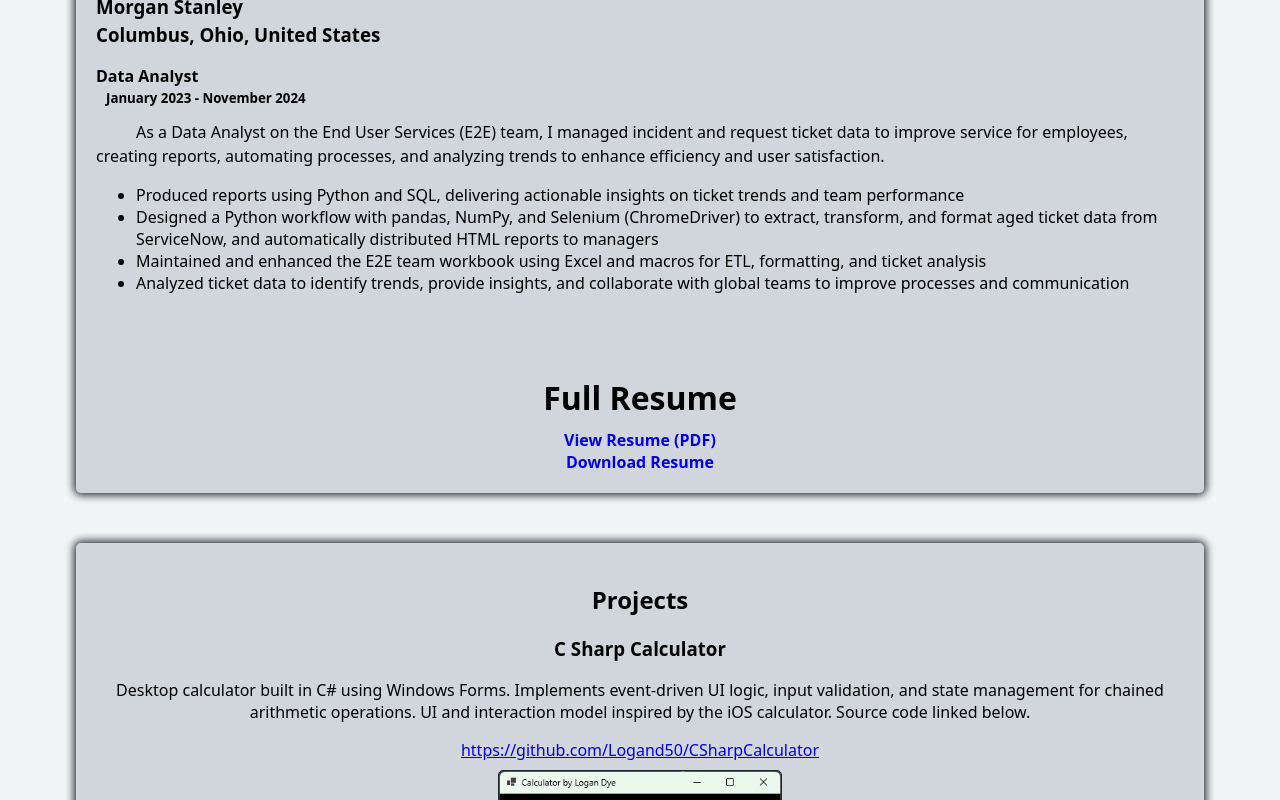
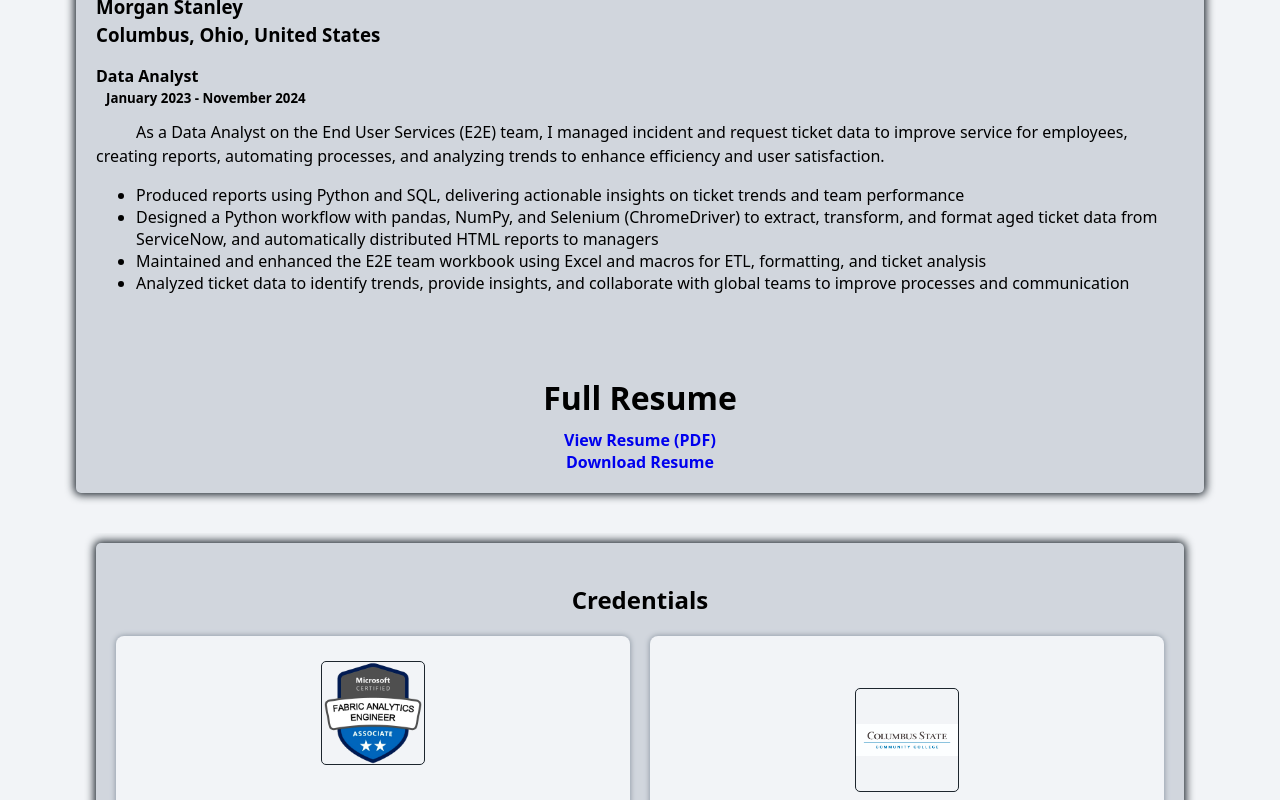
Before and after one commit to Logand50/Portfolio, a React (Create React App) app in the folder my-portfolio/: page / in a window 1280 px wide. Shown: the part 2000-2800 px from the top of the page. Built offline with nearby package versions, Linux system fonts and the light colour scheme.

Commit message:
feat: add credentials and featured work sections with styling updates

```diff
--- a/my-portfolio/src/App.css
+++ b/my-portfolio/src/App.css
@@ -401,6 +401,116 @@ footer span {
 .navbar-nav .nav-link:hover {
   color: #4688D2;
 }
+.credentials-card {
+  height: auto;
+  min-height: 600px;
+  box-sizing: border-box;
+}
+
+.credentials-card .project-content {
+  height: 100%;
+  display: flex;
+  flex-direction: column;
+}
+
+.credentials-grid {
+  display: grid;
+  grid-template-columns: repeat(auto-fit, minmax(220px, 1fr));
+  grid-auto-rows: 1fr;
+  gap: 20px;
+  width: 100%;
+  flex: 1;
+  box-sizing: border-box;
+}
+
+.credential-item {
+  display: flex;
+  flex-direction: column;
+  align-items: center;
+  justify-content: center;
+
+  min-width: 0;
+  height: 100%;
+  padding: clamp(15px, 2vw, 25px);
+
+  background-color: #F2F4F7;
+  border-radius: 8px;
+  box-shadow: 0 0 5px 1px #99A2AD;
+  box-sizing: border-box;
+}
+
+.credential-badge {
+  width: clamp(70px, 8vw, 120px);
+  height: clamp(70px, 8vw, 120px);
+  object-fit: contain;
+  margin-bottom: 15px;
+}
+
+.credential-details {
+  text-align: center;
+  width: 100%;
+}
+
+.credential-details h3 {
+  font-size: clamp(0.85rem, 1.4vw, 1.1rem);
+  line-height: 1.3;
+  margin-bottom: 10px;
+}
+
+.credential-details p {
+  font-size: clamp(0.75rem, 1.2vw, 1rem);
+}
+
+.credential-exam {
+  color: #4688D2;
+  font-weight: 700;
+}
+
+.credential-details a {
+  display: inline-block;
+  margin-top: 10px;
+  font-weight: 600;
+}
+
+.featured-work-card {
+  height: auto;
+  min-height: 600px;
+  box-sizing: border-box;
+}
+
+.featured-work-card .project-content {
+  max-width: 900px;
+  margin: 0 auto;
+  text-align: left;
+  padding: 20px 45px;
+}
+
+.featured-work-card .project-content h2,
+.featured-work-card .project-content h3 {
+  text-align: center;
+}
+
+.project-technologies {
+  text-align: center;
+  text-indent: 0 !important;
+  color: #4688D2;
+  font-weight: 700;
+  margin: 15px 0 25px;
+}
+
+.project-description {
+  line-height: 1.6;
+}
+
+.project-highlights {
+  margin-top: 25px;
+  padding-left: 25px;
+}
+
+.project-highlights li {
+  margin-bottom: 12px;
+  line-height: 1.5;
+}
 
 #projects {
   text-align: center;
@@ -409,7 +519,6 @@ footer span {
 }
 
 .project-card {
-  height: 75vh;
 
   background-color: #D1D6DD;
   border-radius: 5px;
@@ -690,11 +799,6 @@ footer span {
 
   }
 
-  .project-card {
-    height: 65vh;
-
-  }
-
   .project-card img {
     /* width: 13em; */
   }
@@ -717,8 +821,29 @@ footer span {
 
   }
 
+    .featured-work-card {
+    min-height: 0;
+  }
+
+  .featured-work-card .project-content {
+    padding: 10px 20px;
+  }
+
+  .project-technologies {
+    font-size: 0.85rem;
+  }
+
+  .project-highlights {
+    padding-left: 20px;
+  }
+
   #contact p {
     font-size: .85em;
+  }
+
+  .credentials-card {
+    height: auto;
+    min-height: 600px;
   }
 
   .navbar-nav .nav-link,
--- a/my-portfolio/src/App.js
+++ b/my-portfolio/src/App.js
@@ -21,7 +21,7 @@ const Home = () => (
 
       <div id="icons">
           <div className="stackItem">
-            <FontAwesomeIcon className="stackIcon" icon={faMicrosoft} />
+            <FontAwesomeIcon className="stackIcon" icon={faLayerGroup} />
             <span>Microsoft Fabric</span>
           </div>
           <div className="stackItem">
@@ -333,87 +333,183 @@ const SampleNextArrow = (props) => {
 
 
 
-const ProjectCard = ({ project, isFirst }) => (
-  <div className={`project-card ${isFirst ? 'first-project' : ''}`}>
+const ProjectCard = ({ project }) => (
+  <div className="project-card featured-work-card">
 
     <div className="project-content">
       <h2>{project.title}</h2>
       <h3>{project.name}</h3>
-      <p>{project.description}</p>
-      <a target='_blank' href={project.githubLink}>{project.githubLink}</a>
+
+      {project.technologies && (
+        <p className="project-technologies">
+          {project.technologies}
+        </p>
+      )}
+
+      <p className="project-description">
+        {project.description}
+      </p>
+
+      {project.highlights && (
+        <ul className="project-highlights">
+          {project.highlights.map((highlight, index) => (
+            <li key={index}>{highlight}</li>
+          ))}
+        </ul>
+      )}
+
+      {project.githubLink && (
+        <a
+          href={project.githubLink}
+          target="_blank"
+          rel="noreferrer"
+        >
+          View Project
+        </a>
+      )}
     </div>
+
+    {project.imageSrc && (
       <div className="project-image">
-      <img src={project.imageSrc} alt={project.title} />
+        <img src={project.imageSrc} alt={project.name} />
+      </div>
+    )}
+
+  </div>
+);
+
+const credentials = [
+  {
+    id: 1,
+    issuer: "Microsoft",
+    name: "Microsoft Certified: Fabric Analytics Engineer Associate",
+    exam: "DP-600",
+    imageSrc: "/DP-600_badge.png",
+    credentialLink: "https://learn.microsoft.com/api/credentials/share/en-us/LoganDye-7306/95D21196AEA76639?sharingId=2B69066D975B1EE1"
+  },
+  {
+    id: 2,
+    issuer: "Columbus State Community College",
+    name: "Associate of Applied Science",
+    exam: "Software Development",
+    imageSrc: "/CSCC-logo.jpg",
+    credentialLink: ""
+  }
+];
+const CredentialsCard = () => (
+  <div className="project-card credentials-card">
+
+    <div className="project-content">
+      <h2>Credentials</h2>
+
+      <div className="credentials-grid">
+        {credentials.map((credential) => (
+          <div className="credential-item" key={credential.id}>
+
+            <img
+              className="credential-badge"
+              src={credential.imageSrc}
+              alt={credential.name}
+            />
+
+            <div className="credential-details">
+              <h3>{credential.name}</h3>
+
+              <p className="credential-exam">
+                {credential.exam}
+              </p>
+
+              <p>
+                {credential.issuer}
+              </p>
+
+              {credential.credentialLink && (
+                <a
+                  href={credential.credentialLink}
+                  target="_blank"
+                  rel="noreferrer"
+                >
+                  View Credential
+                </a>
+              )}
+            </div>
+
+          </div>
+        ))}
       </div>
     </div>
+
+  </div>
 );
+
 
 const Projects = () => {
 const projects = [
   {
-      title: 'Projects',
     id: 1,
-      name: "C Sharp Calculator",
-      description: "Desktop calculator built in C# using Windows Forms. Implements event-driven UI logic, input validation, and state management for chained arithmetic operations. UI and interaction model inspired by the iOS calculator. Source code linked below.",
-      githubLink: "https://github.com/Logand50/CSharpCalculator",
-      imageSrc: "/CSharpCalculator.png",
+    title: "Featured Work",
+    name: "CMiC ERP to Riskcast Timekeeping Enterprise Integration",
+    technologies: "Microsoft Fabric · Python · PySpark · REST APIs · Delta Lake",
+    description:
+      "Develop and maintain production integration workflows that synchronize employee and workforce information between CMiC ERP and Riskcast. The solution processes employee records, project assignments, cost codes, and other workforce data using Microsoft Fabric notebooks, PySpark transformations, and REST API operations. It also includes data validation, response tracking, error handling, and production troubleshooting.",
+    highlights: [
+      "Transforms and validates workforce data from CMiC before synchronization.",
+      "Creates and updates employee, user, project-assignment, and workforce records through REST APIs.",
+      "Tracks API responses and integration errors to support troubleshooting and data-quality monitoring."
+    ]
   },
   {
-      title: 'Projects',
     id: 2,
-      name: "StudyHub – Computer Science Resource Site",
-      description: "Static resource hub for computer science topics and study materials. Built with HTML, CSS, Bootstrap, and jQuery. Focused on clean layout, responsive design, and structured content organization for easy navigation.",
-      githubLink: "https://studylinkhub.netlify.app/",
-      imageSrc: "/studyhub.png",
+    title: "Featured Work",
+    name: "Payroll and Timekeeping Quality Control",
+    technologies: "Microsoft Fabric · PySpark · SQL · Power BI · Excel · Power Query",
+    description:
+      "Developed reporting and quality-control workflows that compare CMiC ERP and Riskcast timekeeping data before payroll processing. The solution helps identify employee, trade, union, pay-class, timecard, and integration discrepancies so they can be reviewed before affecting downstream payroll processes.",
+    highlights: [
+      "Combines and compares employee and timekeeping data from multiple enterprise systems.",
+      "Identifies data mismatches and exceptions requiring review before payroll processing.",
+      "Provides repeatable reporting that improves visibility into integration and data-quality issues."
+    ]
   },
   {
-      title: 'Projects',
     id: 3,
-      name: "AngularJS Tic-Tac-Toe",
-      description: "Single-page Tic-Tac-Toe game built with AngularJS and TypeScript. Uses component-based architecture, two-way data binding, event handling, and dynamic styling with animations to manage game state and user interaction.",
-      githubLink: "https://angularpwa-tictactoe.netlify.app/",
-      imageSrc: "/TicTacToeAngular.png",
+    title: "Featured Work",
+    name: "CMiC ERP to Docebo LMS Enterprise Integration",
+    technologies: "Microsoft Fabric · Python · PySpark · REST APIs · Delta Lake",
+    description:
+      "Develop and maintain integration workflows that synchronize employee information between CMiC ERP and Docebo LMS. The solution extracts, transforms, and validates workforce data before using REST APIs to create and update user records in the learning-management platform.",
+    highlights: [
+      "Prepares CMiC employee data for automated Docebo user provisioning and updates.",
+      "Applies transformation and validation rules before sending records to the Docebo API.",
+      "Captures API responses and errors to support monitoring, troubleshooting, and reliable synchronization."
+    ]
   },
   {
-      title: 'Projects',
     id: 4,
-      name: "Car Driving Game",
-      description: "Browser-based driving game developed in vanilla JavaScript. Implements keyboard input handling, basic physics-style movement, and real-time rendering using the HTML canvas. Ongoing project with planned gameplay and performance improvements.",
-      githubLink: "https://driftgame.netlify.app/",
-      imageSrc: "/drift.png",
+    title: "Featured Work",
+    name: "Project Administration Reporting Dashboard",
+    technologies: "Power BI · CMiC ERP · SQL · Power Query · Excel",
+    description:
+      "Developed reporting for project administration teams using labor and operational data from CMiC ERP. The solution gives users greater visibility into recorded hours, pay-period activity, and project-level information while reducing dependence on manually prepared reports.",
+    highlights: [
+      "Transforms ERP data into project-level reporting for business users.",
+      "Supports self-service review of labor and operational information.",
+      "Reduces repetitive report preparation and improves access to current project data."
+    ]
   },
   {
-      title: 'Projects',
     id: 5,
-      name: "Java Calculator",
-      description: "Desktop calculator application written in Java using the Swing library. Demonstrates object-oriented design, GUI layout management, and action listeners to handle arithmetic operations and user input.",
-      githubLink: "https://github.com/Logand50/java-calculator",
-      imageSrc: "/CalculatorJava.png",
-    },
-    {
-      title: 'Projects',
-      id: 6,
-      name: "Tic-Tac-Toe Game (Python)",
-      description: "Tic-Tac-Toe game built in Python with Pygame. Features both single-player and two-player modes, including a basic AI opponent implemented with rule-based decision logic and turn-state management.",
-      githubLink: "https://github.com/Logand50/TicTacToe",
-      imageSrc: "/1687734404199.jpg",
-    },
-    {
-      title: 'Projects',
-      id: 7,
-      name: "Snake Game",
-      description: "Classic Snake game recreated in Python using Pygame. Implements a real-time game loop, collision detection, score tracking, and incremental difficulty through speed scaling.",
-      githubLink: "https://github.com/Logand50/snake_pygame",
-      imageSrc: "/Snake_game.pdf.png",
-    },
-    {
-      title: 'Projects',
-      id: 8,
-      name: "Fetch JavaScript Game",
-      description: "Interactive browser game developed for a JavaScript course. Demonstrates DOM manipulation, event-driven logic, and dynamic UI updates using jQuery.",
-      githubLink: "https://fetchjs.netlify.app/",
-      imageSrc: "/fetchGame.png",
-    },
+    title: "Featured Work",
+    name: "ServiceNow Ticket Analytics Automation",
+    technologies: "Python · pandas · NumPy · Selenium · Excel · HTML",
+    description:
+      "Developed an automated reporting workflow that extracted incident and request data from ServiceNow, transformed and validated the records, and generated formatted reports for management. The process improved consistency and reduced the manual effort required to prepare recurring ticket-aging and operational reports.",
+    highlights: [
+      "Automated browser-based extraction of ServiceNow ticket data using Selenium and ChromeDriver.",
+      "Used pandas and NumPy to clean, transform, validate, and organize reporting data.",
+      "Generated and distributed formatted HTML reports for managers and operational stakeholders."
+    ]
+  }
 ];
 
 
@@ -432,6 +528,9 @@ const Projects = () => {
   return (
     <section id="projects">
       <Slider {...settings}>
+      <div>
+        <CredentialsCard />
+      </div>
 
         {projects.map((project, index) => (
 
@@ -502,9 +601,8 @@ const App = () => {
           <Nav className="ml-auto">
             <Nav.Link as="a" href="#about">About</Nav.Link>
             <Nav.Link as="a" href="#employment">Employment</Nav.Link>
-            <Nav.Link as="a" href="#projects">Projects</Nav.Link>
+            <Nav.Link as="a" href="#projects">Featured</Nav.Link>
             <Nav.Link as="a" href="#skills">Skills</Nav.Link>
-
             <Nav.Link as="a" href="#contact">Contact</Nav.Link>
           </Nav>
 
```
Also changed, not shown: my-portfolio/public/CSCC-logo.jpg (added), my-portfolio/public/DP-600_badge.png (added). Lines whose indentation alone changed are shown as unchanged.
